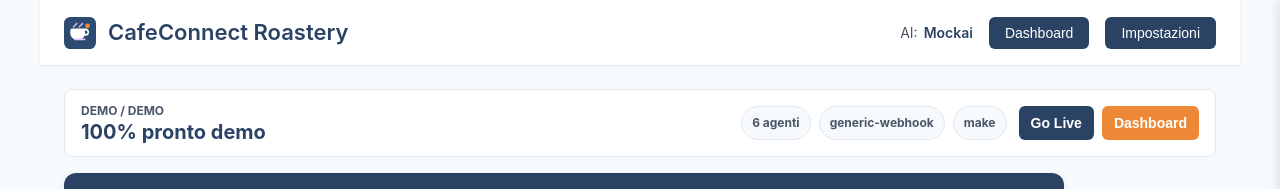
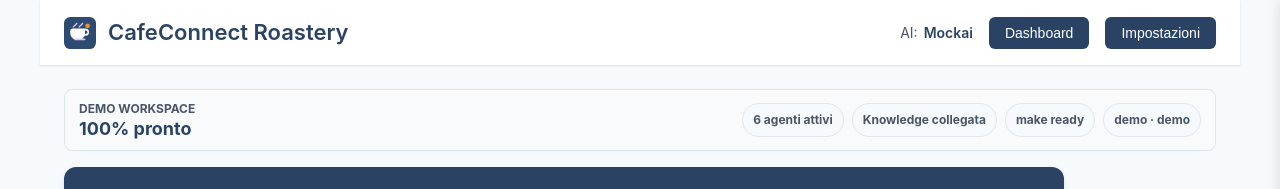
Before and after one commit to giordmando/caffeconnectAI, a React (Create React App) app: page / in a window 1280 px wide. Shown: the top 189 px of the page. Built offline with nearby package versions, Linux system fonts and the light colour scheme; no server answers.

Commit message:
sistemato menu

```diff
--- a/src/App.tsx
+++ b/src/App.tsx
@@ -37,6 +37,13 @@ function App() {
     ? Math.round((readinessItems.filter(Boolean).length / readinessItems.length) * 100)
     : 0;
   const isAdminPanelEnabled = process.env.REACT_APP_ENABLE_ADMIN_PANEL === 'true';
+  const tenantEnvironment = appConfig?.tenant?.environment || 'demo';
+  const tenantPlan = appConfig?.tenant?.plan || 'demo';
+  const hasKnowledge = Boolean(
+    appConfig?.knowledgeBase?.length ||
+    appConfig?.merchantKnowledge?.sources?.some(source => source.enabled && source.url) ||
+    appConfig?.knowledgeSources?.urls?.length
+  );
 
   useEffect(() => {
     if (isInitialized && !initializationError && functionRegistry) {
@@ -105,18 +112,15 @@ function App() {
         <section className="demo-cockpit">
           <div>
             <span className="cockpit-eyebrow">
-              {appConfig.tenant?.environment || 'demo'} / {appConfig.tenant?.plan || 'demo'}
+              {tenantEnvironment === 'production' ? 'Production demo' : 'Demo workspace'}
             </span>
-            <strong>{readinessScore}% pronto demo</strong>
+            <strong>{readinessScore}% pronto</strong>
           </div>
           <div className="cockpit-pills">
-            <span>{appConfig.agents?.activeAgents?.length || 0} agenti</span>
-            <span>{appConfig.integrations?.posProvider || 'POS none'}</span>
-            <span>{appConfig.integrations?.crmProvider || 'CRM none'}</span>
-          </div>
-          <div className="cockpit-actions">
-            <button type="button" onClick={() => setIsBusinessPanelOpen(true)}>Go Live</button>
-            <button type="button" onClick={() => setIsDashboardOpen(true)}>Dashboard</button>
+            <span>{appConfig.agents?.activeAgents?.length || 0} agenti attivi</span>
+            <span>{hasKnowledge ? 'Knowledge collegata' : 'Knowledge da collegare'}</span>
+            <span>{appConfig.integrations?.crmProvider && appConfig.integrations.crmProvider !== 'none' ? `${appConfig.integrations.crmProvider} ready` : 'CRM da collegare'}</span>
+            <span>{tenantPlan} · {tenantEnvironment}</span>
           </div>
         </section>
         <CompleteChatInterface
--- a/src/styles/App.css
+++ b/src/styles/App.css
@@ -96,19 +96,19 @@ input:focus, select:focus, textarea:focus {
 
 .demo-cockpit {
   align-items: center;
-  background: #ffffff;
-  border: 1px solid var(--light-gray);
+  background: #f8fafc;
+  border: 1px solid #dbe4f0;
   border-radius: 8px;
   display: grid;
   gap: 12px;
-  grid-template-columns: minmax(180px, 1fr) auto auto;
-  padding: 12px 16px;
+  grid-template-columns: minmax(180px, 0.8fr) minmax(260px, 1.2fr);
+  padding: 10px 14px;
 }
 
 .demo-cockpit strong {
   color: var(--primary-color);
   display: block;
-  font-size: 20px;
+  font-size: 18px;
   line-height: 1.2;
 }
 
@@ -120,12 +120,12 @@ input:focus, select:focus, textarea:focus {
   text-transform: uppercase;
 }
 
-.cockpit-pills,
-.cockpit-actions {
+.cockpit-pills {
   align-items: center;
   display: flex;
   flex-wrap: wrap;
   gap: 8px;
+  justify-content: flex-end;
 }
 
 .cockpit-pills span {
@@ -136,17 +136,6 @@ input:focus, select:focus, textarea:focus {
   font-size: 12px;
   font-weight: 700;
   padding: 7px 10px;
-}
-
-.cockpit-actions button {
-  background: var(--primary-color);
-  color: #ffffff;
-  font-weight: 700;
-  padding: 9px 12px;
-}
-
-.cockpit-actions button:last-child {
-  background: var(--secondary-color);
 }
 
 .app-footer {
@@ -2286,6 +2275,10 @@ input:focus, select:focus, textarea:focus {
     grid-template-columns: 1fr;
   }
 
+  .cockpit-pills {
+    justify-content: flex-start;
+  }
+
   .product-price {
     justify-self: start;
     text-align: left;
```
